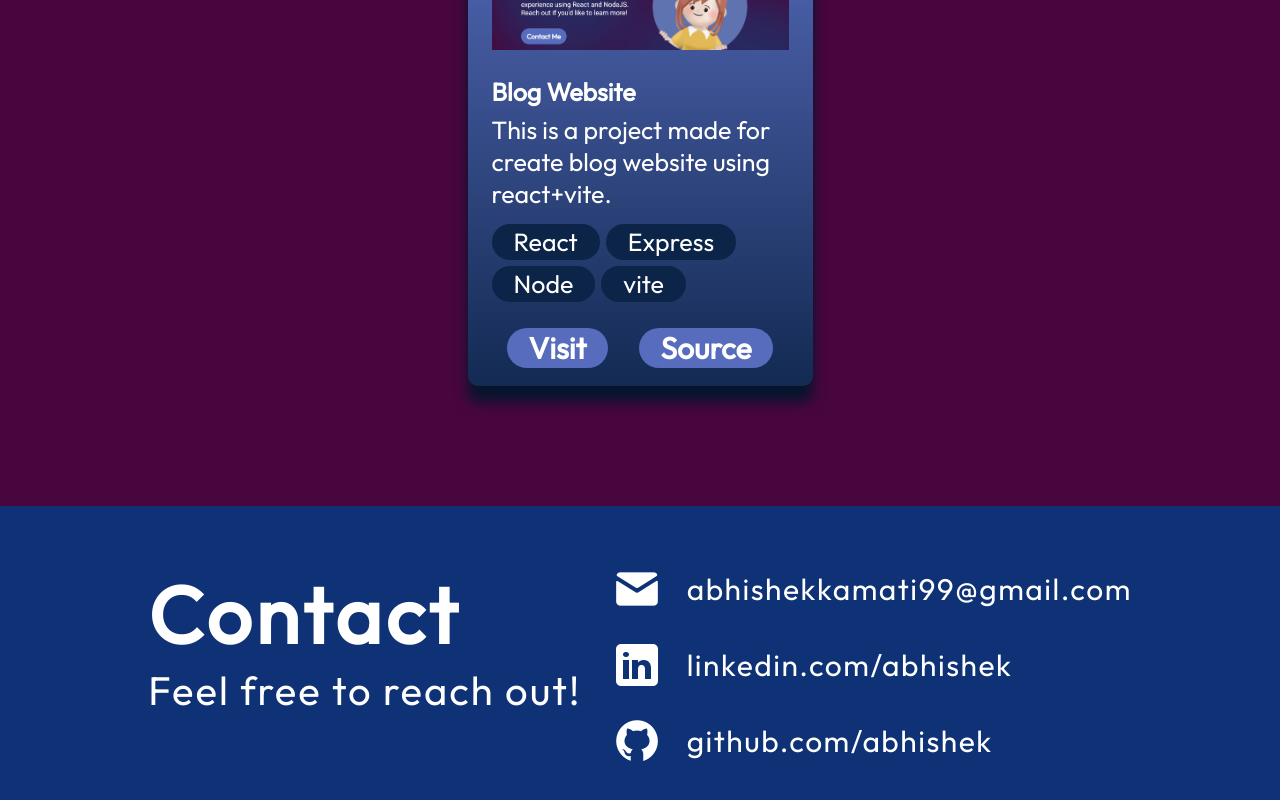
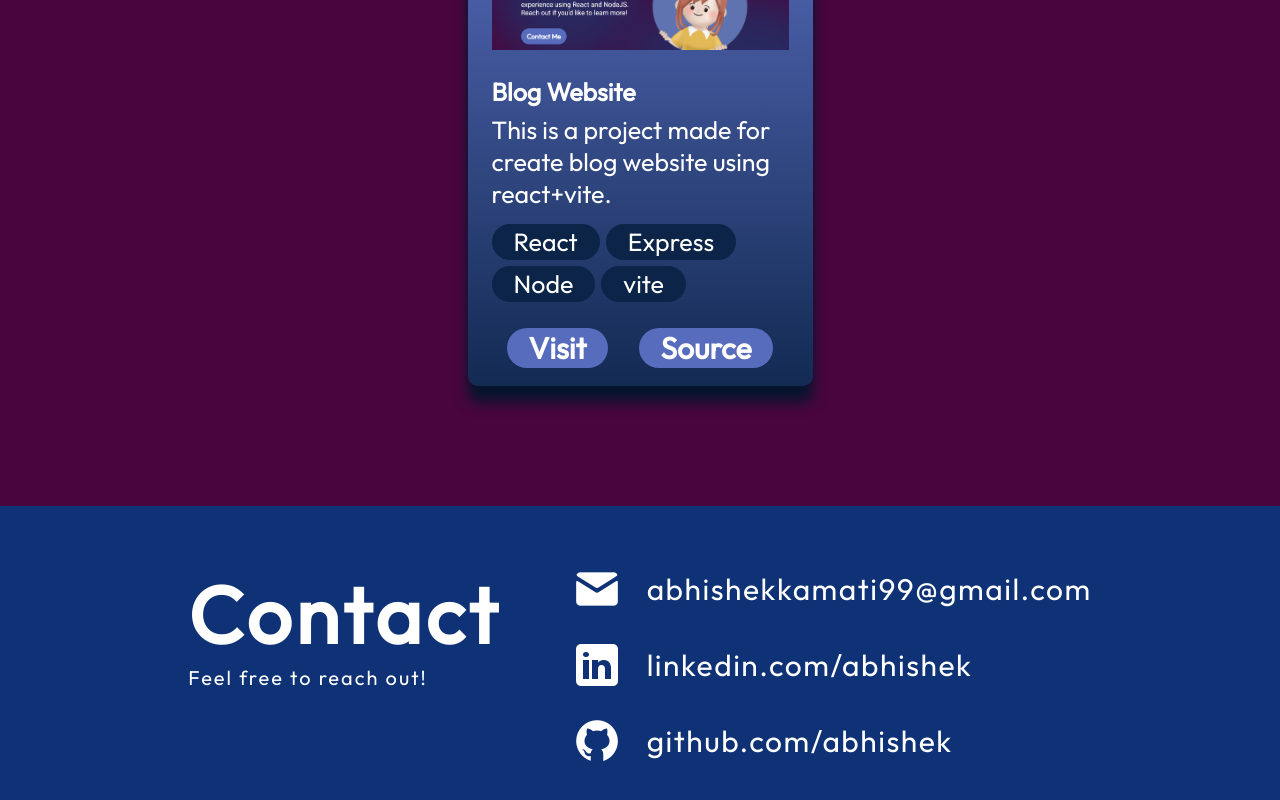
Before and after one commit to Abhishek3423/Mern-Blog-my_website, a React (Vite) app: page / in a window 1280 px wide. Shown: the part 2456-3256 px from the top of the page. Built offline with nearby package versions, Linux system fonts and the light colour scheme.

Commit message:
text change

```diff
--- a/src/components/Contact/Contact.module.css
+++ b/src/components/Contact/Contact.module.css
@@ -19,7 +19,7 @@
 }
 
 .text p {
-  font-size: 40px;
+  font-size: 20px;
   font-weight: 400;
   letter-spacing: 2px;
 }
```
